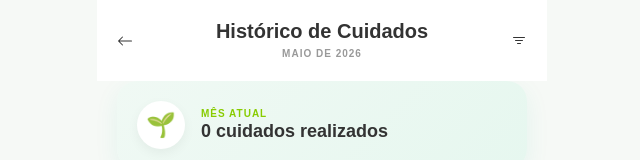
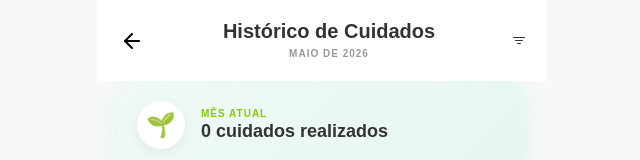
Before and after one commit to plant-ai-app/plant-ai-frontend, a React (Vite) app: page /history in a window 1280 px wide. Shown: the top 160 px of the page, without its empty margins (318-958 px from the left). Built offline with nearby package versions, Linux system fonts and the light colour scheme; no server answers; sample sign-in values are in the browser's storage; a web font is replaced by a local one.

Commit message:
♻️ :refactor: Melhorias na página.

```diff
--- a/src/components/pages/history/History.jsx
+++ b/src/components/pages/history/History.jsx
@@ -1,12 +1,20 @@
-import React, { useState, useEffect, useMemo } from 'react';
+//react
+import { useState, useEffect, useMemo } from 'react';
 import { useNavigate } from 'react-router-dom';
+
+//hooks
+import { useHistoricoCuidado } from '../../../hooks/useHistoricoCuidado';
+
+//styles and icons
 import styles from './History.module.css';
-import { BsArrowLeft, BsFilter } from 'react-icons/bs';
+import { BsFilter } from 'react-icons/bs';
+
+//components
 import Container from '../../common/container/Container';
+import Loading from '../../layouts/loading/Loading';
 import HistoryCard from './components/HistoryCard';
 import HistoryFilterBottomSheet from './components/HistoryFilterBottomSheet';
-import { useHistoricoCuidado } from '../../../hooks/useHistoricoCuidado';
-import Loading from '../../layouts/loading/Loading';
+import BackButton from '../../common/backButton/BackButton';
 
 const History = () => {
     const navigate = useNavigate();
@@ -124,9 +132,13 @@ const History = () => {
         <Container padding="0">
             <div className={styles.scrollArea}>
                 <div className={styles.header}>
-                    <button className={styles.backBtn} onClick={() => navigate(-1)}>
-                        <BsArrowLeft />
-                    </button>
+                    <BackButton
+                        width="30px"
+                        height="30px"
+                        borderRadius="50%"
+                        backgroundColor="transparent"
+                        color="#000"
+                    />
                     <div className={styles.headerTitle}>
                         <h1>Histórico de Cuidados</h1>
                         <span className={styles.month}>MAIO DE 2026</span>
```
